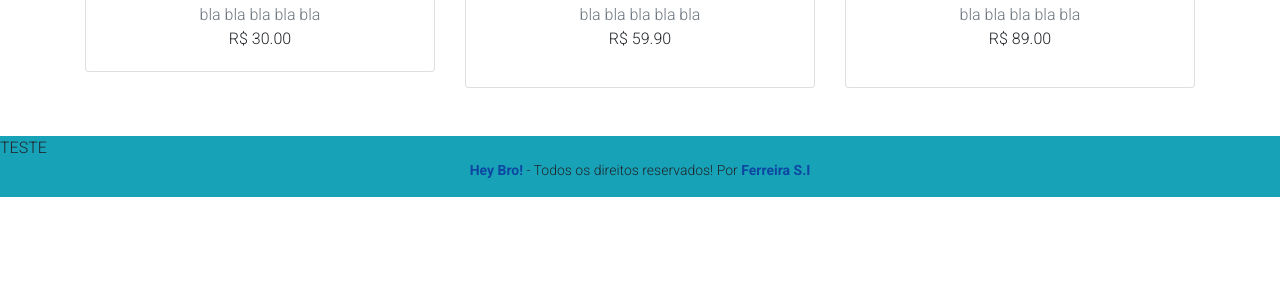
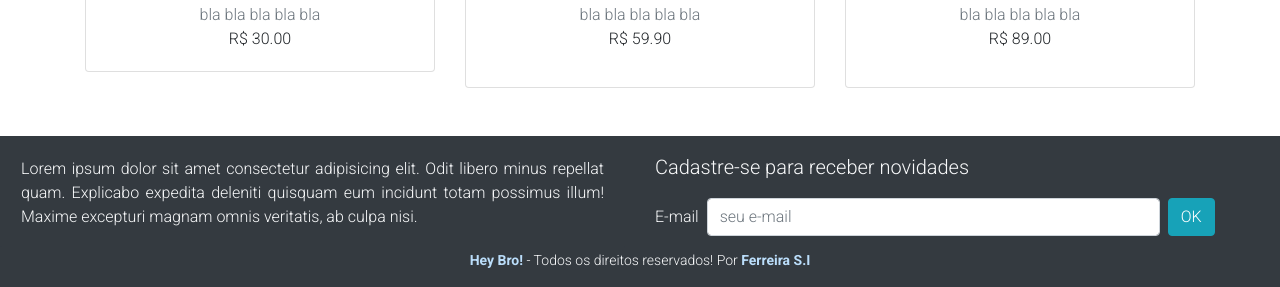
Before and after one commit to wagnerferreirasi/heybro, a plain HTML site: page bootstrap/index.html in a window 1280 px wide. Shown: the part 1703-1990 px from the top of the page. Before the commit the page ends 1900 px from the top, so only its background shows below. Drawn offline with nearby package versions, Linux system fonts and the light colour scheme.

Commit message:
Update index.html

```diff
--- a/bootstrap/index.html
+++ b/bootstrap/index.html
@@ -206,16 +206,30 @@
     </div>
 
     <!-- FOOTER -->
-    <div class="footer bg-info">
+    <div class="footer bg-dark">
         <div class="row">
             <div class="col-sm-6">
-                TESTE
+                <div class="card bg-dark border-dark text-justify">
+                   <div class="card-body">
+                       <p class="card-text text-light">Lorem ipsum dolor sit amet consectetur adipisicing elit. Odit libero minus repellat quam. Explicabo expedita deleniti quisquam eum incidunt totam possimus illum! Maxime excepturi magnam omnis veritatis, ab culpa nisi.</p>
+                   </div>
+                </div>
+            </div>
+            <div class="col-sm-6 mt-3 text-light">
+                <form class="form-inline">
+                    <p class="lead">Cadastre-se para receber novidades</p>
+                    <div class="form-group">
+                        <label for="news">E-mail</label>
+                        <input type="text" name="news" size="50%" id="" class="form-control mx-2" placeholder="seu e-mail">
+                    </div>
+                    <button class="btn btn-info btn-md" type="submit">OK</button>
+                </form>
             </div>
         </div>
     </div>
-    <div class="footer-copyright bg-info">
+    <div class="footer-copyright bg-dark">
         <div class="row justify-content-center">
-            <p class="small"><strong class="blue-text text-darken-4">Hey Bro!</strong> - Todos os direitos reservados! Por <strong><a class="blue-text text-darken-4" href="https://ferreirasi.tk" target="_blank">Ferreira S.I</a></strong>
+            <p class="small text-light"><strong class="blue-text text-lighten-4">Hey Bro!</strong> - Todos os direitos reservados! Por <strong><a class="blue-text text-lighten-4" href="https://ferreirasi.tk" target="_blank">Ferreira S.I</a></strong>
             </p>
         </div>
     </div>
```
